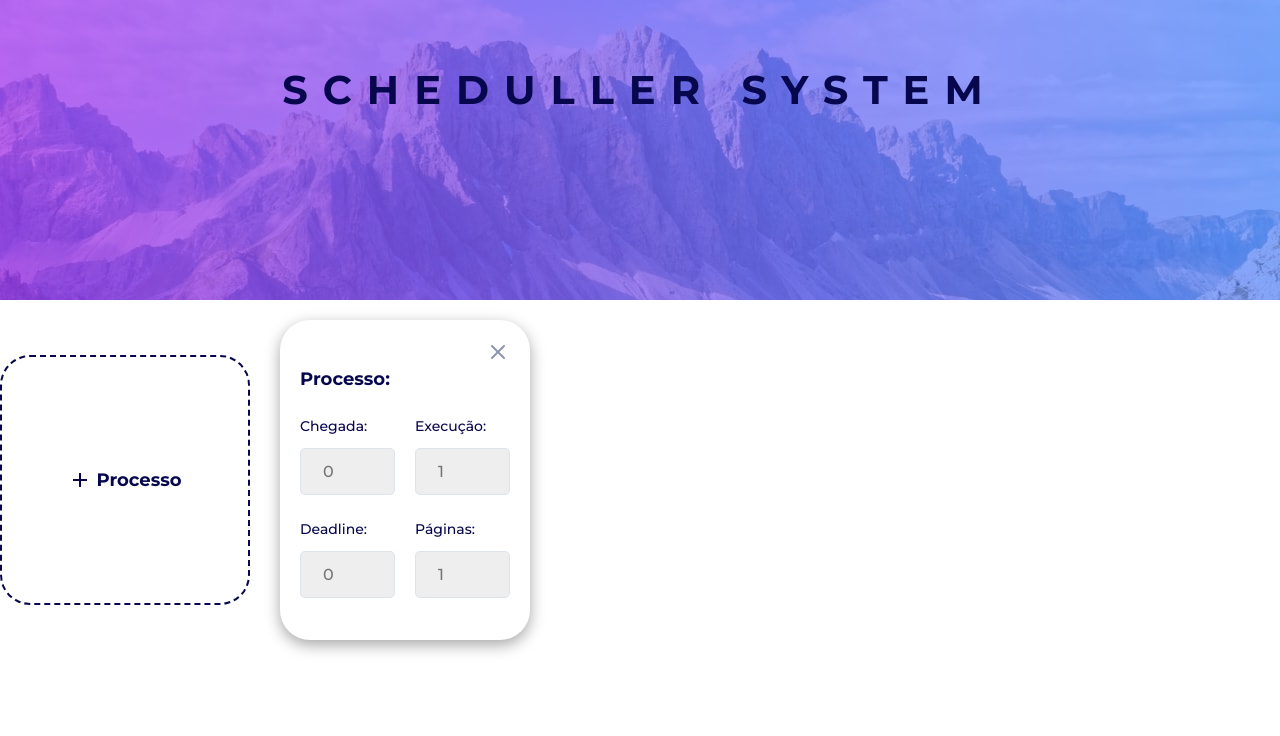
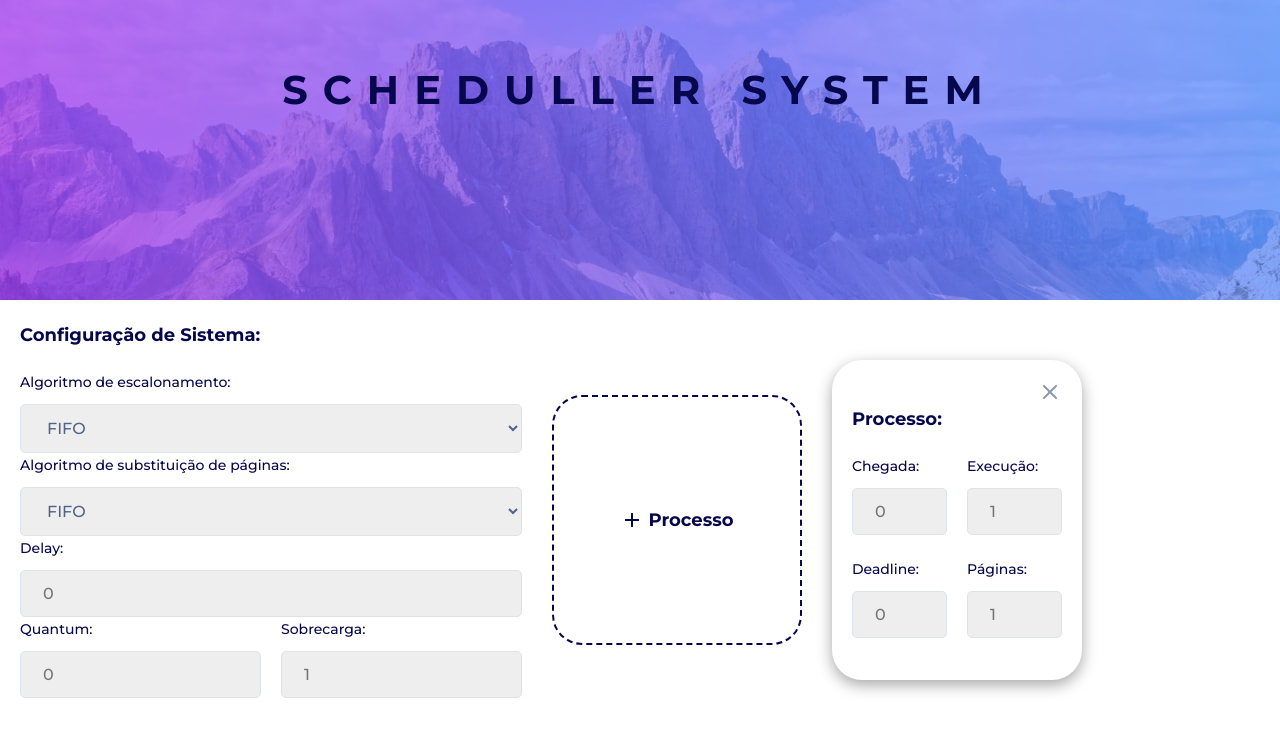
Before and after one commit to brenoamin/process-scheduller, a React (Vite) app: page / in a window 1280 px wide. Shown: the top 736 px of the page. Built offline with nearby package versions, Linux system fonts and the light colour scheme; the HTML template or start-up script is replaced by a standard one.

Commit message:
update app with the system settings component

```diff
--- a/src/App.tsx
+++ b/src/App.tsx
@@ -1,6 +1,7 @@
 import "./App.css";
 import { NewButton } from "./components/NewButton";
 import { ProcessBox } from "./components/ProcessBox";
+import { SystemSettings } from "./components/SystemSettings";
 
 function App() {
   return (
@@ -9,6 +10,7 @@ function App() {
         <h1 className="main-section-title"> SCHEDULLER SYSTEM</h1>
       </header>
       <div className="process-section">
+        <SystemSettings/>
         <NewButton />
         <ProcessBox />
       </div>
```
